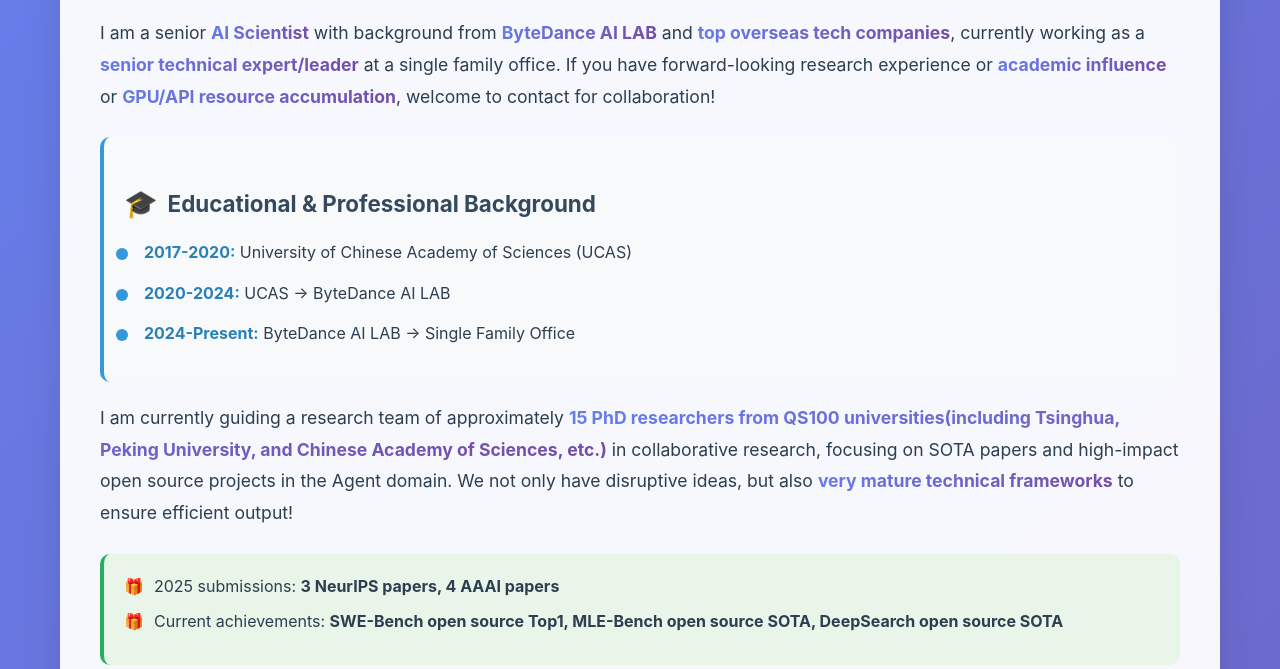
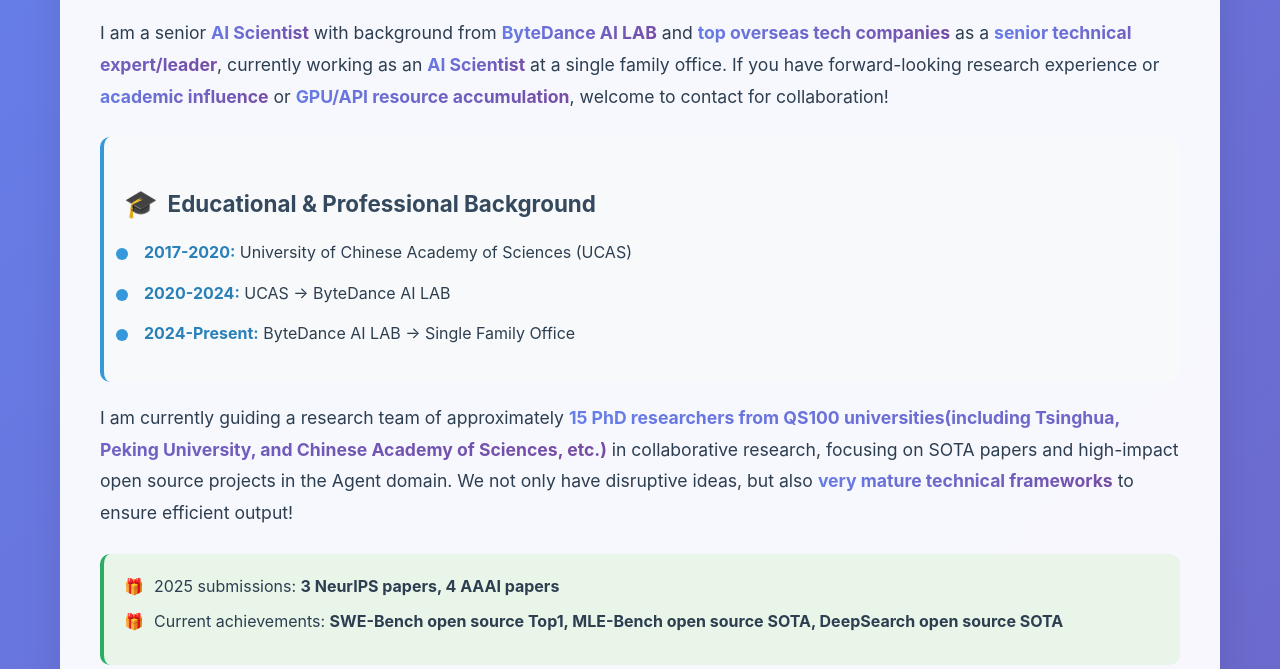
Before and after one commit to wanghuacan/wanghuacan.github.io, a plain HTML site: page index.html in a window 1280 px wide. Shown: the part 131-800 px from the top of the page. Drawn offline with Linux system fonts and the light colour scheme.

Commit message:
Update index.html

```diff
--- a/index.html
+++ b/index.html
@@ -379,7 +379,7 @@
             <div class="section">
                 <h2><span class="emoji">👨‍🔬</span> About Me</h2>
                 <div class="intro-text">
-                    I am a senior <span class="highlight">AI Scientist</span> with background from <span class="highlight">ByteDance AI LAB</span> and <span class="highlight">top overseas tech companies</span>, currently working as a <span class="highlight">senior technical expert/leader</span> at a single family office. If you have forward-looking research experience or <span class="highlight">academic influence</span> or <span class="highlight">GPU/API resource accumulation</span>, welcome to contact for collaboration!
+                    I am a senior <span class="highlight">AI Scientist</span> with background from <span class="highlight">ByteDance AI LAB</span> and <span class="highlight">top overseas tech companies</span> as a <span class="highlight">senior technical expert/leader</span>, currently working as an <span class="highlight">AI Scientist</span> at a single family office. If you have forward-looking research experience or <span class="highlight">academic influence</span> or <span class="highlight">GPU/API resource accumulation</span>, welcome to contact for collaboration!
                 </div>
 
                 <div class="education-timeline">
```
